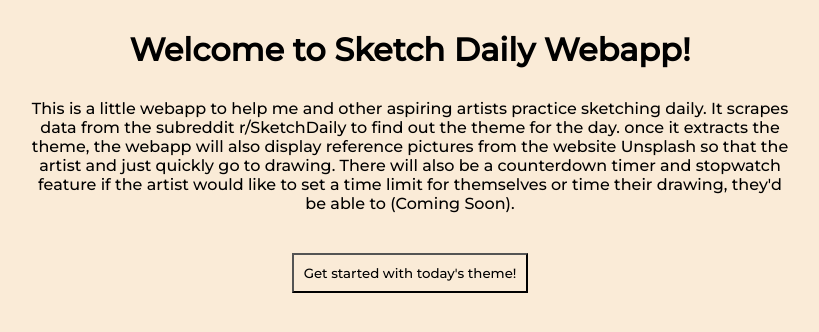
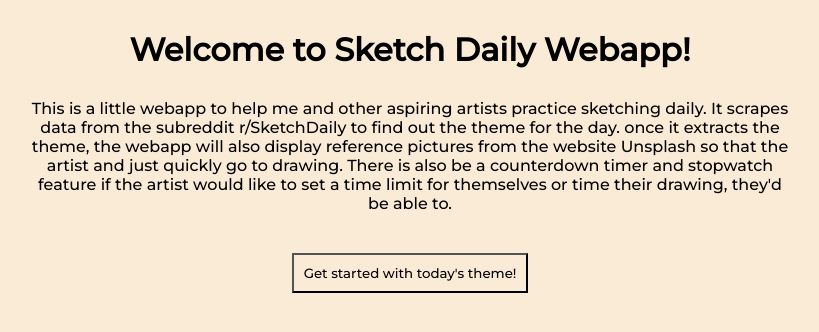
Before and after one commit to tammy-si/sketchdailywebsite, a Flask app: page / in a window 1280 px wide. Shown: the part 79-411 px from the top of the page, without its empty margins (230-1049 px from the left). Run offline with Flask 2, Linux system fonts and the light colour scheme.

Commit message:
Updated text on the about page

```diff
--- a/templates/about.html
+++ b/templates/about.html
@@ -11,9 +11,9 @@ Sketch Daily Webapp - About
         This is a little webapp to help me and other aspiring artists practice sketching daily.
         It scrapes data from the subreddit r/SketchDaily to find out the theme for the day.
         once it extracts the theme, the webapp will also display reference pictures from the website
-        Unsplash so that the artist and just quickly go to drawing. There will also be a counterdown timer and
+        Unsplash so that the artist and just quickly go to drawing. There is also be a counterdown timer and
         stopwatch feature if the artist would like to set a time limit for themselves or time
-        their drawing, they'd be able to (Coming Soon).
+        their drawing, they'd be able to.
     </p>
     <button onclick="location.href='/today'" type="button">
         Get started with today's theme!</button>
```
